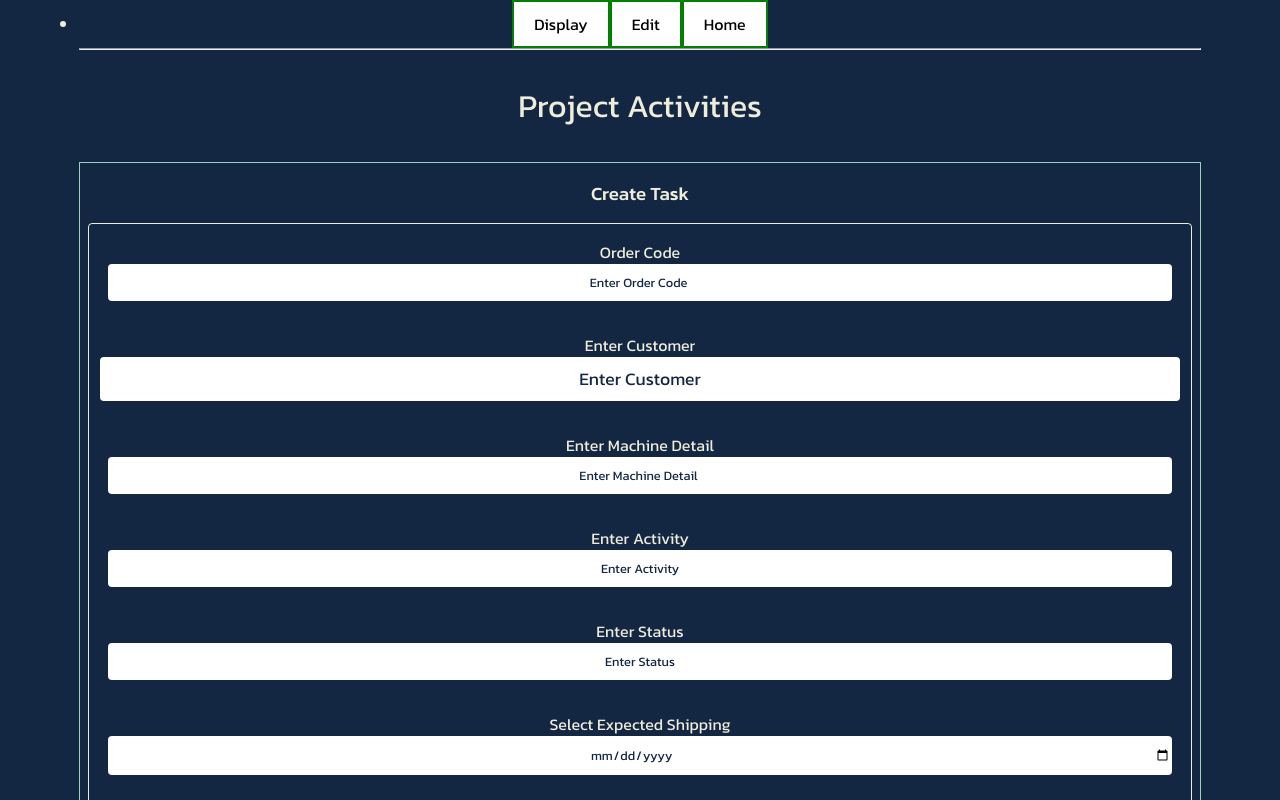
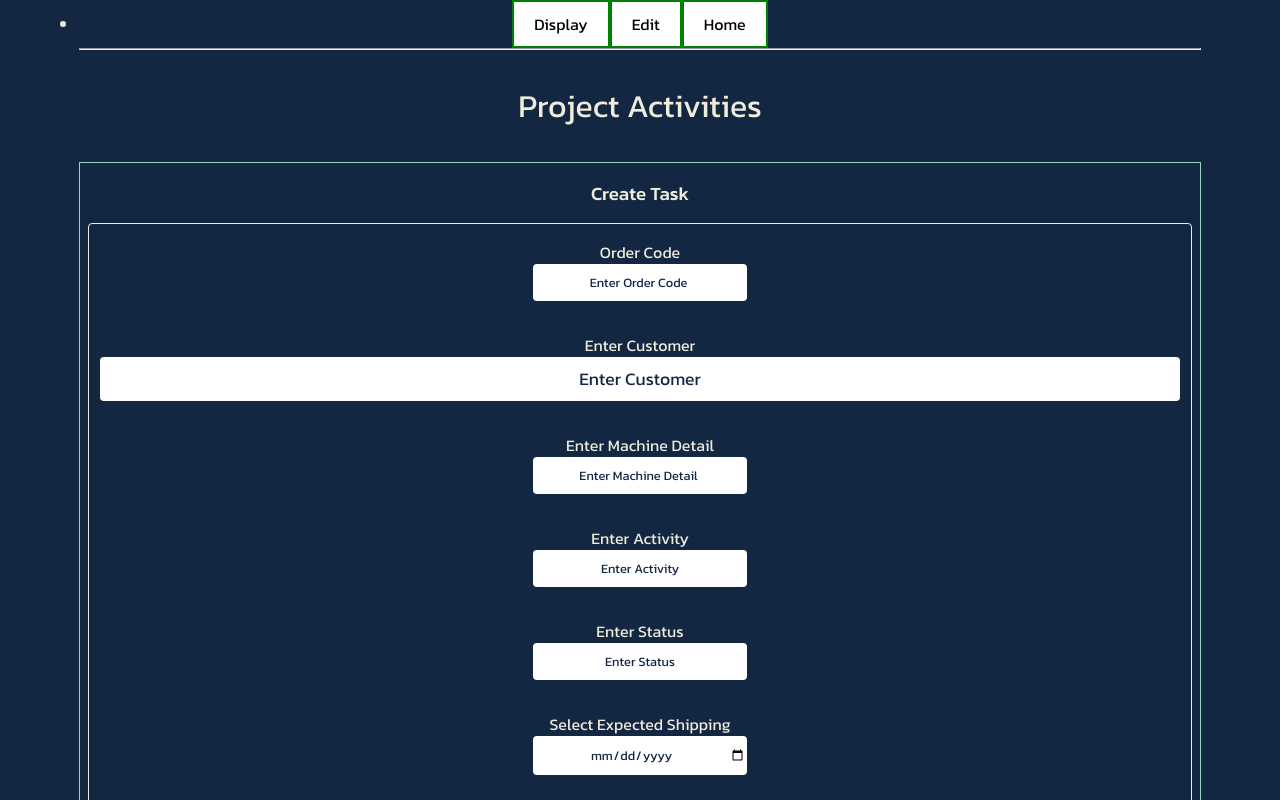
Before and after one commit to ms606/Project-Tracker, a React (Create React App) app in the folder client-side/: page / in a window 1280 px wide. Shown: the top 800 px of the page. Built offline with nearby package versions, Linux system fonts and the light colour scheme.

Commit message:
Add files via upload

```diff
--- a/client-side/src/styles/taskEdit.scss
+++ b/client-side/src/styles/taskEdit.scss
@@ -60,7 +60,7 @@
     .title {
       margin-bottom: 0.5rem;
       padding: 0.5rem 0;
-      width: 100%;
+      width: 20%;
       font-size: .8rem;
 
       &:hover {
```
